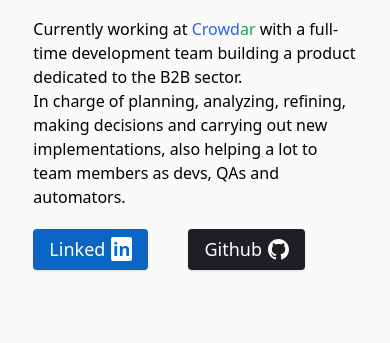
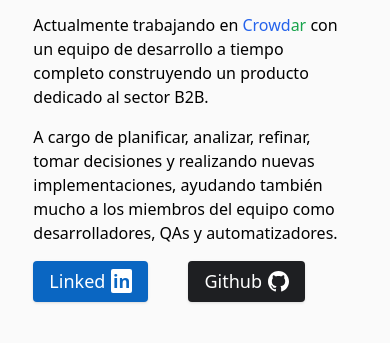
Before and after one commit to pedro-moran228/portfolio, an Astro site: page / in a window 390 px wide. Shown: the part 159-502 px from the top of the page. Built offline with nearby package versions, Linux system fonts and the light colour scheme; Astro itself is replaced by a stand-in of ours.

Commit message:
flex in mobile

```diff
--- a/src/components/ExperienceSection/ExperienceSection.astro
+++ b/src/components/ExperienceSection/ExperienceSection.astro
@@ -2,7 +2,7 @@
 import CardProject from "./CardProject.astro";
 ---
 <section
-  class="lg:mt-0 py-[7rem] container grid grid-cols-[repeat(auto-fit,minmax(330px,1fr))] gap-10 place-content-center xl:place-content-between"
+  class="lg:mt-0 py-[7rem] container flex flex-col space-y-10 sm:space-y-0 sm:grid sm:grid-cols-[repeat(auto-fit,minmax(400px,1fr))] gap-10 place-content-center xl:place-content-between"
 >
   <CardProject
     description={`Lorem ipsum, dolor sit amet consectetur adipisicing elit. Magni quasi
--- a/src/components/HeroSection/HeroSection.astro
+++ b/src/components/HeroSection/HeroSection.astro
@@ -6,27 +6,28 @@
 	<main
 		class="relative pt-10 pb-16 lg:pt-[6rem] lg:pb-[6rem] px-2 space-y-20 lg:mt-0 lg:space-y-0 lg:h-full container flex flex-col items-center lg:grid grid-cols-2 place-content-center gap-x-10"
 	>
-		<article class="lg:max-w-[540px] space-y-5">
+		<article class="lg:max-w-[540px] space-y-4">
 			<header>
-				<h1 class="">Pedro Moran</h1>
+				<h1>Pedro Moran</h1>
 				<p>
 					<span class="font-bold">Frontend Developer</span> with <span
 						class="text-orange-500 font-medium">+2 years</span
 					> of experience.
 				</p>
 			</header>
-			<section>
-				Currently working at <a
-					class="font-medium text-blue-600 hover:underline"
-					href="https://crowdar.com.ar/"
-					target="blank">Crowd<span class="text-green-600">ar</span></a
-				>
-				with a full-time development team building a product dedicated to the B2B
-				sector.
+			<section class="space-y-4">
 				<p>
-					In charge of planning, analyzing, refining, making decisions and
-					carrying out new implementations, also helping a lot to team members
-					as devs, QAs and automators.
+					Actualmente trabajando en <a
+						class="font-medium text-blue-600 hover:underline"
+						href="https://crowdar.com.ar/"
+						target="blank">Crowd<span class="text-green-600">ar</span></a
+					> con un equipo de desarrollo a tiempo completo construyendo un producto
+					dedicado al sector B2B.
+				</p>
+				<p>
+					A cargo de planificar, analizar, refinar, tomar decisiones y
+					realizando nuevas implementaciones, ayudando también mucho a los
+					miembros del equipo como desarrolladores, QAs y automatizadores.
 				</p>
 			</section>
 			<footer class="flex items-center space-x-10">
--- a/tailwind.config.cjs
+++ b/tailwind.config.cjs
@@ -32,7 +32,7 @@
         h2: { "@apply text-[40px] sm:text-[43px] font-bold": {} },
         h3: { "@apply text-[20px] sm:text-[24px] font-bold": {} },
         h4: { "@apply text-[18px] sm:text-[20px] font-bold": {} },
-        ".container": { "@apply w-[87%] md:w-[80%] mx-auto max-w-[640px] lg:max-w-[1020px]": {} },
+        ".container": { "@apply w-[87%] md:w-[80%] mx-auto max-w-[640px] lg:max-w-[1080px]": {} },
         ".flex-center": { "@apply flex items-center justify-center": {} },
         ".btn": { "@apply inline-block py-[0.45rem] px-[1rem] text-lg font-medium shadow rounded duration-100": {} },
         ".divider-x": { "@apply container bg-gradient-to-r from-transparent via-[rgba(185,_185,_185,_1)] sm:via-[rgba(185,_185,_185,_0.85)] lg:via-[rgba(185,_185,_185,_0.45)] to-transparent h-[2px]": {} },
```
